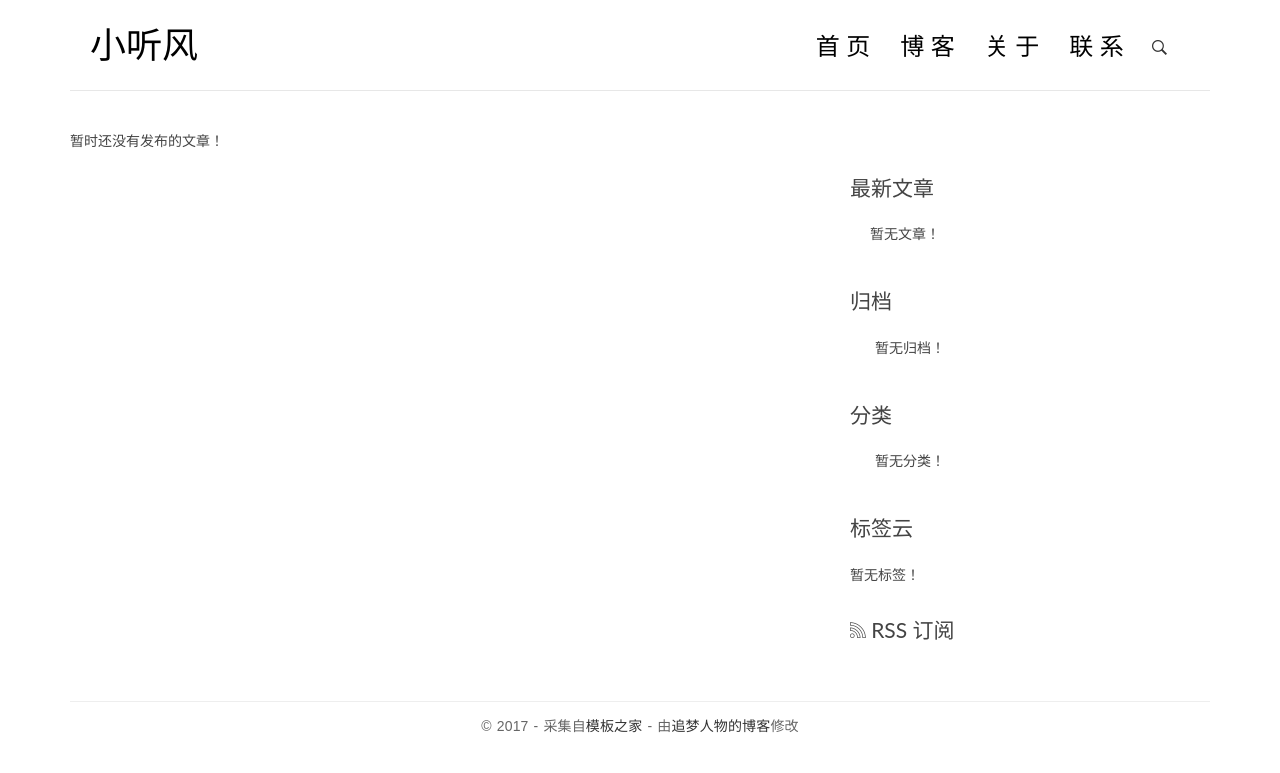
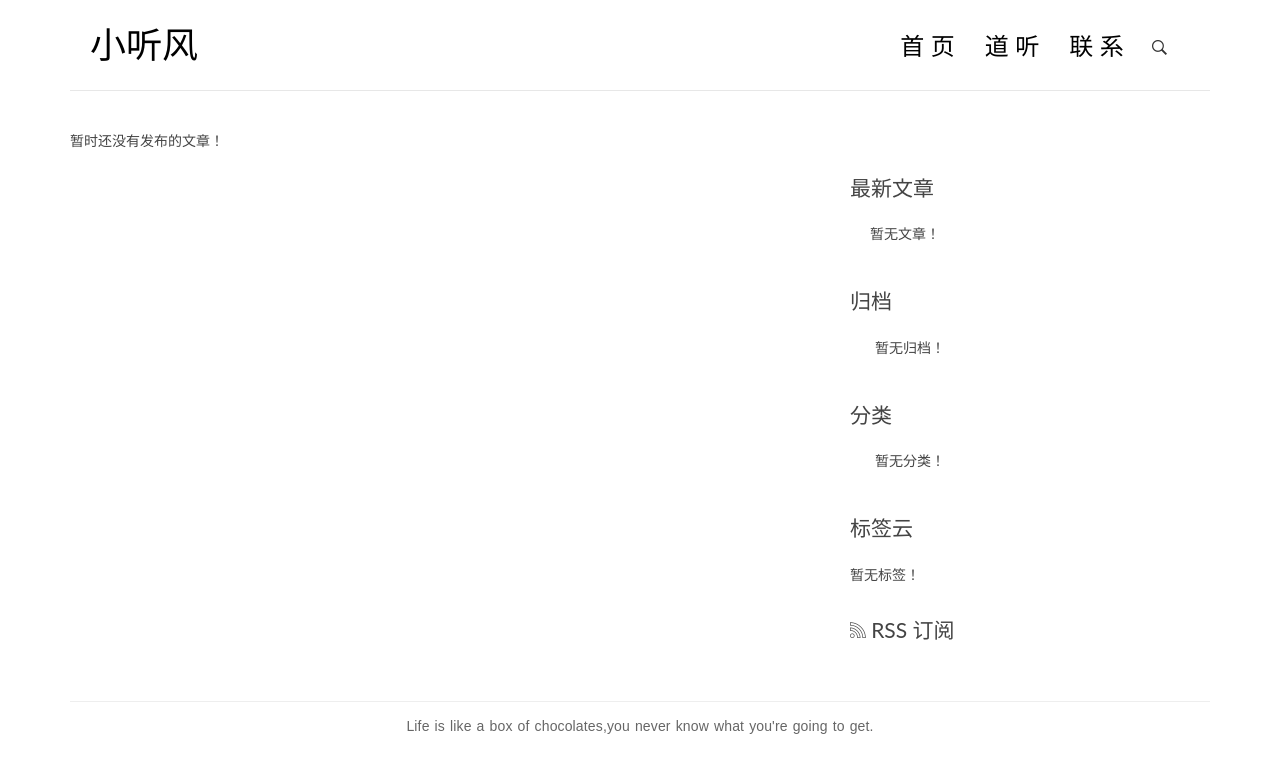
Before and after one commit to PythonBF/MyBlog, a Django app: page / in a window 1280 px wide. Shown: the top 773 px of the page. Run offline with Django 3.2, Linux system fonts and the light colour scheme; data that the repository does not hold is empty; some libraries are stand-ins or nearby versions.

Commit message:
完善页面跳转以及页脚

```diff
--- a/templates/base.html
+++ b/templates/base.html
@@ -11,7 +11,7 @@
     <meta name="viewport" content="width=device-width, initial-scale=1">
 
     <!-- css -->
-    <link rel="stylesheet" href="{% static 'blog/css/bootstrap.min.css' %}">
+    <link href="https://cdn.bootcss.com/bootstrap/3.3.7/css/bootstrap.min.css" rel="stylesheet">
     <link rel="stylesheet" href="http://code.ionicframework.com/ionicons/2.0.1/css/ionicons.min.css">
     <link rel="stylesheet" href="{% static 'blog/css/pace.css' %}">
     <link rel="stylesheet" href="{% static 'blog/css/custom.css' %}">
@@ -23,8 +23,8 @@
     </style>
 
     <!-- js -->
-    <script src="{% static 'blog/js/jquery-2.1.3.min.js' %}"></script>
-    <script src="{% static 'blog/js/bootstrap.min.js' %}"></script>
+    <script src="https://cdn.bootcss.com/jquery/2.1.3/jquery.min.js"></script>
+    <script src="https://cdn.bootcss.com/bootstrap/3.3.7/js/bootstrap.min.js"></script>
     <script src="{% static 'blog/js/pace.min.js' %}"></script>
     <script src="{% static 'blog/js/modernizr.custom.js' %}"></script>
 </head>
@@ -48,10 +48,10 @@
 
                     <div class="collapse navbar-collapse" id="bs-example-navbar-collapse-1">
                         <ul class="nav navbar-nav navbar-right">
-                            <li class="cl-effect-11"><a href="{% url 'blog:index' %}" data-hover="首 页">首 页</a></li>
-                            <li class="cl-effect-11"><a href="full-width.html" data-hover="博 客">博 客</a></li>
-                            <li class="cl-effect-11"><a href="about.html" data-hover="关 于">关 于</a></li>
-                            <li class="cl-effect-11"><a href="contact.html" data-hover="联 系">联 系</a></li>
+                            <li class="cl-effect-11" title="我的博客主页"><a href="{% url 'blog:index' %}" data-hover="首 页">首 页</a></li>
+                            <li class="cl-effect-11" title="还未开通"><a href="" data-hover="道 听">道 听</a></li>
+                      <!--      <li class="cl-effect-11"><a href="about.html" data-hover="关 于">关 于</a></li>-->
+                            <li class="cl-effect-11" title="还未开通"><a href="" data-hover="联 系">联 系</a></li>
                         </ul>
                     </div><!-- /.navbar-collapse -->
                 </nav>
@@ -68,8 +68,8 @@
         </div>
     </header>
 </div>
-<div class="copyrights">Collect from <a href="http://www.cssmoban.com/">网页模板</a></div>
-<div class="copyrights">Modified by <a href="http://zmrenwu.com/">追梦人物的博客</a></div>
+
+<div class="copyrights">Life is like a box of chocolates,you never know what you're going to get.</div>
 
 <div class="content-body">
     <div class="container">
@@ -146,10 +146,7 @@
     <div class="container">
         <div class="row">
             <div class="col-md-12">
-                <p class="copyright">&copy 2017 - 采集自<a href="http://www.cssmoban.com/"
-                                                        target="_blank" title="模板之家">模板之家</a>
-                    - 由<a href="http://zmrenwu.com/" title="网页模板" target="_blank">追梦人物的博客</a>修改
-                </p>
+                <p class="copyright">Life is like a box of chocolates,you never know what you're going to get.</p>
             </div>
         </div>
     </div>
@@ -161,9 +158,9 @@
     <nav>
         <ul>
             <li><a href="index.html">首页</a></li>
-            <li><a href="full-width.html">博客</a></li>
-            <li><a href="about.html">关于</a></li>
-            <li><a href="contact.html">联系</a></li>
+            <li><a href="">道听</a></li>
+           <!-- <li><a href="about.html">关于</a></li> -->
+            <li><a href="">联系</a></li>
         </ul>
     </nav>
 </div>
```
Also changed, not shown: 3 other files.
